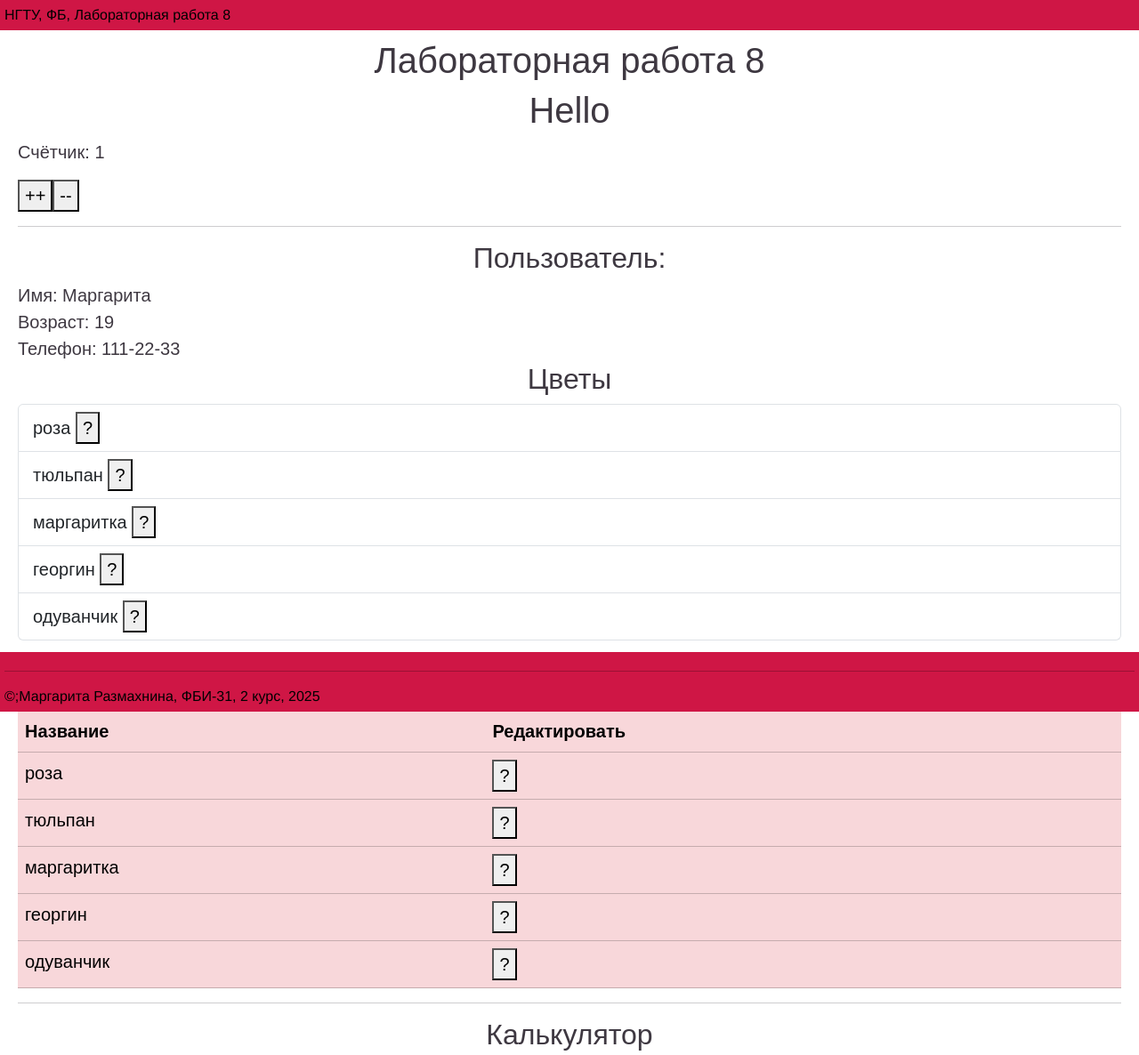
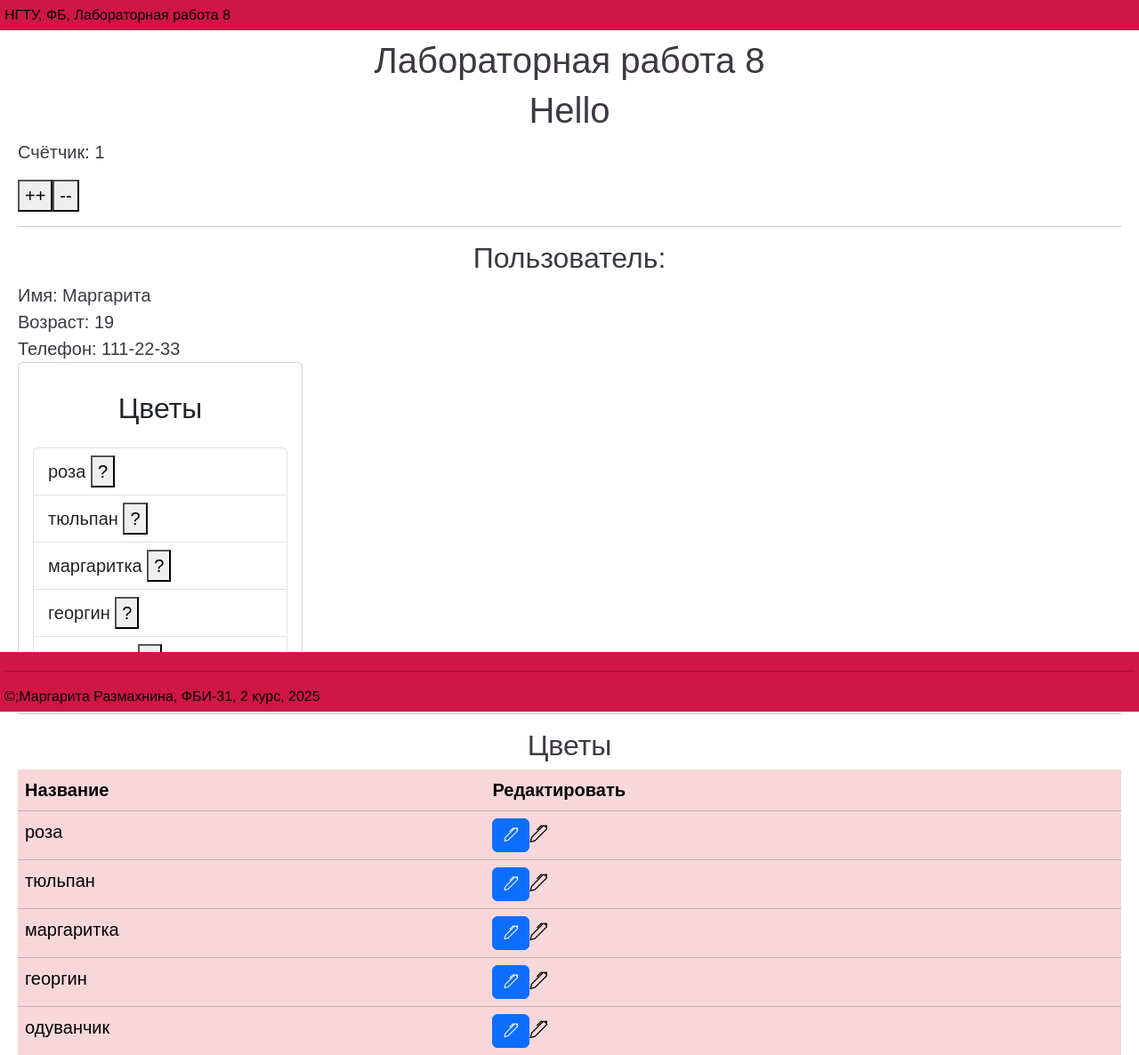
Before and after one commit to Margo-riri/web-front-labs, a plain HTML site: page lab.8/lab8.html in a window 1280 px wide. Shown: the top 1186 px of the page at 89% size. Drawn offline with nearby package versions, Linux system fonts and the light colour scheme.

Commit message:
Иконки

```diff
--- a/lab.8/lab8.html
+++ b/lab.8/lab8.html
@@ -9,6 +9,7 @@
     <link rel="icon" href="../favicon-32x32.png">
     <link rel="icon" href="../favicon-16x16.png">
     <link href="https://cdn.jsdelivr.net/npm/bootstrap@5.3.6/dist/css/bootstrap.min.css" rel="stylesheet">
+    <link rel="stylesheet" href="https://cdn.jsdelivr.net/npm/bootstrap-icons@1.13.1/font/bootstrap-icons.min.css">
     <script src="https://unpkg.com/vue@3/dist/vue.global.js"></script>
 </head>
 <body>
@@ -31,12 +32,16 @@
             <div>Возраст: {{ user.age }}</div>
             <div>Телефон: {{ user.tel }}</div>
 
-            <h2>Цветы</h2>
+        <div class="card" style="width: 20rem;">
+            <div class="card-body">
+                <h2 class="card-body">Цветы</h2>
                 <ul class="list-group">
                     <li v-for="(flower,id) in flowers"  class="list-group-item">
                         {{ flower }} <button @click="edit(id, flower)">?</button>
                     </li>
                 </ul>
+            </div>
+        </div>
         <hr>
 
             <h2>Цветы</h2>
@@ -52,7 +57,7 @@
                         {{flower}}
                     </td>
                     <td>
-                        <button @click="edit(id, flower)">?</button>
+                        <button @click="edit(id, flower)" class="btn btn-primary"><i class="bi bi-pen"></button>
                     </td>
                 </tr>
             </table>
```
Lines whose indentation alone changed are shown as unchanged.
